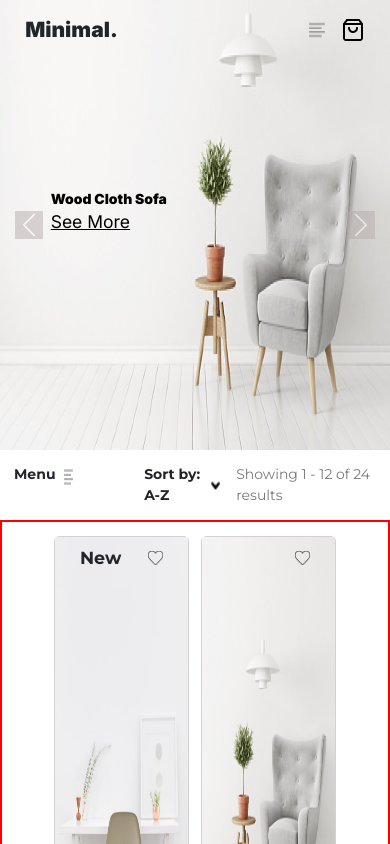
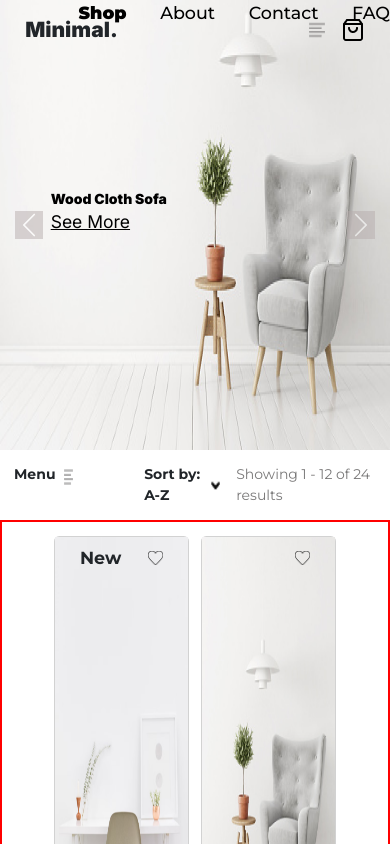
Before and after one commit to JustFelix-Dev/Figma-to-React, a React (Vite) app: page / in a window 390 px wide. Both pictures are taken after a click on the picture 316 px from the left and 29 px from the top of the page. Shown: the top 844 px of the page. Built offline with nearby package versions, Linux system fonts and the light colour scheme.

Commit message:
Figma-to-Code

```diff
--- a/src/index.css
+++ b/src/index.css
@@ -226,7 +226,7 @@ nav .links{
   display: none;
   font-family: 'Montserrat', sans-serif;
   font-weight:var(--medium);
-  font-size: var(--font-md);
+  font-size: var(--font-lg);
 }
 .links ul li a {
   text-decoration: none;
@@ -480,6 +480,12 @@ footer .details button:hover{
 @media screen and (max-width:570px){
   .links ul {
     display: none;
+    position: absolute;
+    top:0;
+    right: 0;
+  }
+  .links ul.active{
+    display: flex;
   }
   .links .cart img:first-child{
     display: flex;
--- a/src/pages/Main.jsx
+++ b/src/pages/Main.jsx
@@ -1,6 +1,12 @@
+import { useState } from "react";
 import { Outlet } from "react-router-dom";
 
 const Main = () => {
+    const [ open, setOpen ] = useState(false)
+
+    const handleClick = ()=>{
+        setOpen(true)
+    }
     return (
             <>
               <nav>
@@ -8,14 +14,14 @@ const Main = () => {
                     <span>Minimal.</span>
                 </div>
                 <div className="links">
-                    <ul>
+                    <ul className={ open ? 'active':""}>
                         <li className="active"><a href="#">Shop</a></li>
                         <li><a href="#">About</a></li>
                         <li><a href="#">Contact</a></li>
                         <li><a href="#">FAQ</a></li>
                     </ul>
                     <div className="cart">
-                        <img src="images/menu.png" alt="hamburger-menu" />
+                        <img onClick={handleClick} src="images/menu.png" alt="hamburger-menu" />
                         <img src="images/shopping-bag.png" alt="cart" />
                     </div>
                 </div>
```
